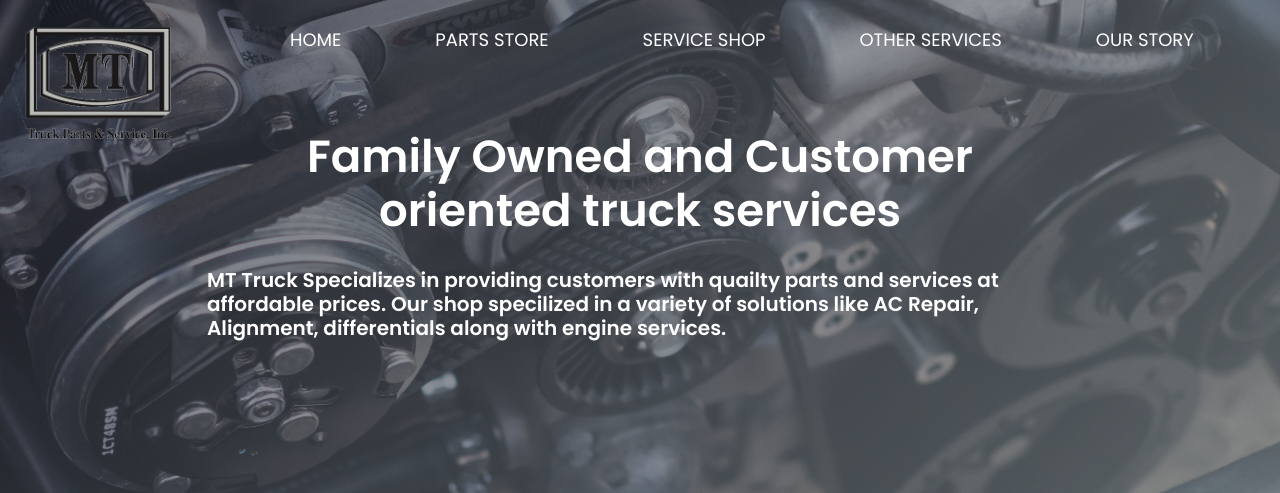
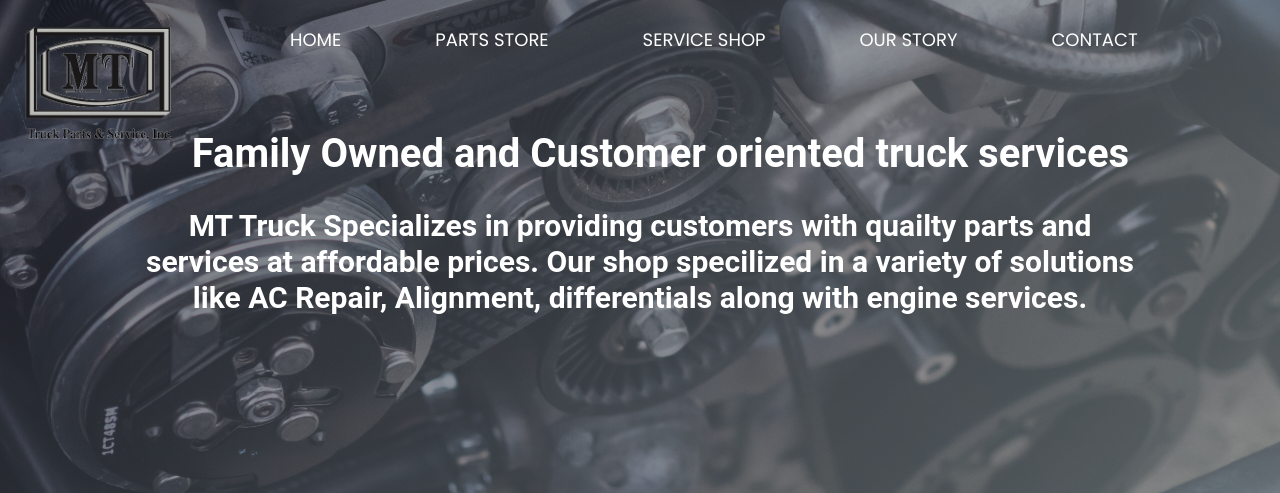
Before and after one commit to evelyn-paz/MT-Trucks, a PHP site: page /main.html in a window 1280 px wide. Shown: the top 493 px of the page. Run offline with PHP 8.4, Linux system fonts and the light colour scheme; grey boxes are pictures that could not be loaded.

Commit message:
<a href="other services.html">Other Services</a>

```diff
--- a/other services.html
+++ b/contact.html
@@ -2,14 +2,14 @@
 <html lang="en">
 <head>
     <meta charset="UTF-8">
-    <title> Other Services</title>
+    <title> Contact</title>
     <meta name="viewport" content="width=device-width,initial-scale=1">
     <link rel="stylesheet" href="style.css">
 </head>
 
 <body>
 
-    <h1>Other Services..</h1>
+    <h1>Contact..</h1>
 
 </body>
 </html>
--- a/main.html
+++ b/main.html
@@ -5,10 +5,13 @@
     <!--jQuery-->
     <script src="https://code.jquery.com/jquery-3.6.4.min.js"></script>
 
+    <!--fonts-->
     <link href="//www.google-analytics.com" rel="dns-prefetch">
     <link rel="preconnect" href="https://fonts.googleapis.com">
     <link rel="preconnect" href="https://fonts.gstatic.com" crossorigin>
     <link href="https://fonts.googleapis.com/css2?family=Merriweather:wght@300&family=Noticia+Text:wght@700&family=Poppins:wght@400;500;600&display=swap" rel="stylesheet">
+    <link rel="preconnect" href="https://fonts.googleapis.com">
+    <link rel="preconnect" href="https://fonts.gstatic.com" crossorigin>
 
     <meta http-equiv="X-UA-Compatible" content="IE=edge,chrome=1">
     <meta name="viewport" content="width=device-width, initial-scale=1.0">
@@ -17,7 +20,7 @@
     <title>MT Trucks</title>
 
     <!--Automatically refreshes the page, remove once done-->
-    <meta http-equiv="refresh" content="5">
+    <meta http-equiv="refresh" content="9">
 </head>
 
 <!--header-->
@@ -30,8 +33,8 @@
             <a href="main.html">Home</a>
             <a href="parts.html">Parts store</a>
             <a href="service.html">Service Shop</a>
-            <a href="other services.html">Other Services</a>
             <a href="story.html">Our Story</a>
+            <a href="contact.html">Contact</a>
         </div>
     </div>
 
@@ -49,12 +52,14 @@
 
         <section class="parallax">
             <div class="inner">
-                <h1>Test</h1>
+                <h1>MT Trucks Inc.</h1>
+                    <h2>3875 Masch Branch Rd. Krum, Tx</h2>
+                    <img src="images/peterbuilt vector.png" class="over-img" />
             </div>
         </section>
 
-        <section class="test1">
-            <div class="test">
+        <section class="tools">
+            <div class="inside">
                 <h1>Hello</h1>
             </div>
         </section>
--- a/style.css
+++ b/style.css
@@ -9,19 +9,12 @@ body{
     line-height: 1.4;
 }
 
-/*h1 {
-	text-transform: uppercase;
-    position: relative;
-    font-size: 30px;
-	font-weight: normal;
-}*/
 
 h1, h2, h3, h4, h5 {
     margin: 0;
     padding: 15px;
-	font-family: 'Merriweather', serif;
-    font-family: 'Noticia Text', serif;
-    font-family: 'Poppins', sans-serif;
+	font-family: 'Noto Nastaliq Urdu', serif;
+    font-family: 'Roboto', sans-serif;
 }
 
 a {
@@ -61,33 +63,21 @@ a {
     color: #fff;
     text-align: center;
     padding: 100px;
-    width: 70%;
+    width: 80%;
     margin: auto;
 }
 
 /* div header-txt h1 text style */
 .header-txt h1{
-    font-size: 45px;
+    font-size: 40px;
     line-height: 1.2;
     text-align: center;
-    font-family: 'Merriweather', serif;
-    font-family: 'Noticia Text', serif;
-    font-family: 'Poppins', sans-serif;
+    font-weight: bolder;
 }
 
 .header-txt h2{
-    font-size: 20px;
+    font-size: 30px;
     line-height: 1.2;
-    text-align: left;
-}
-
-/* Home page links */
-.home-links{
-    text-indent: 70px;
-    text-align: center;
-    border-radius: 40px;
-    font-size: large;
-    text-transform: uppercase;
 }
 
 /* hover underline link
```
Also changed, not shown: other parts of style.css (+58 -10 lines).
